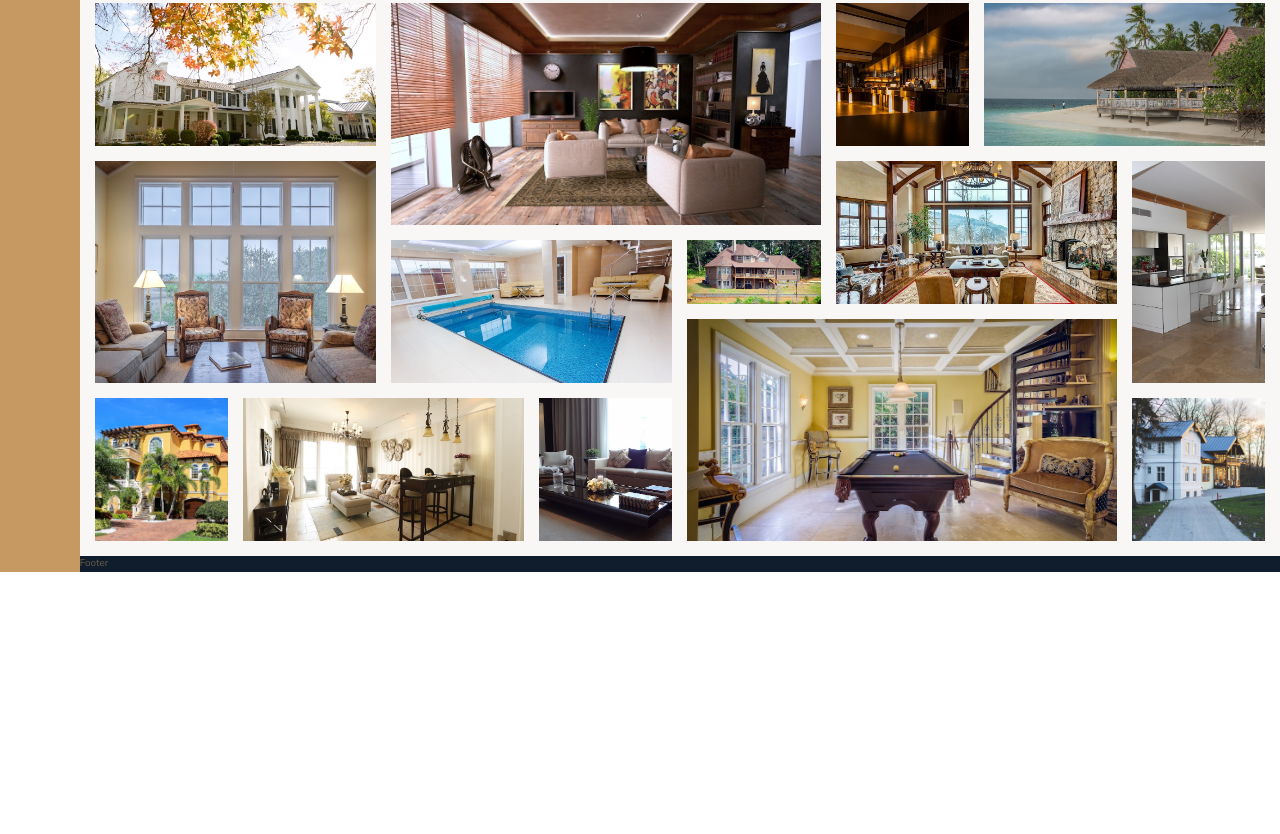
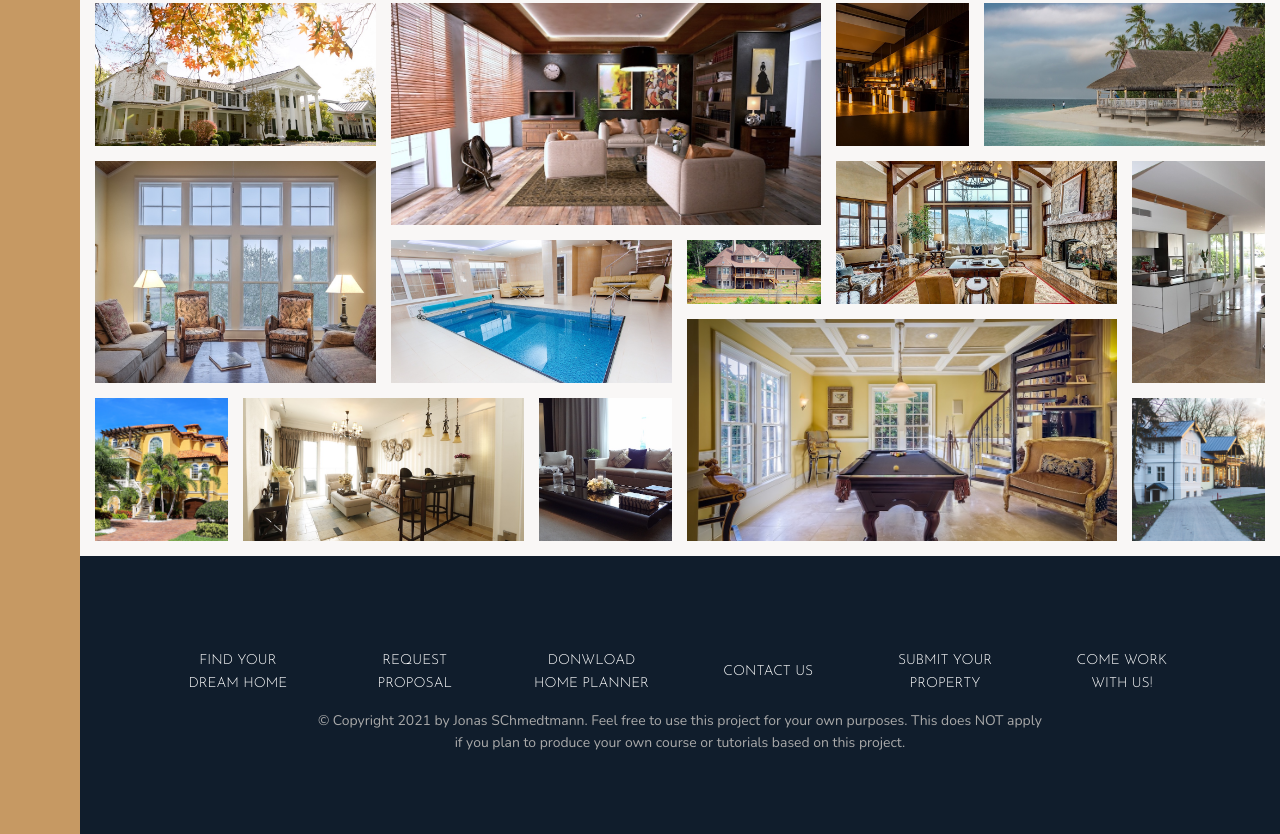
Before and after one commit to okcomputer93/nexter, a website: page index.html in a window 1280 px wide. Shown: the part 3082-3916 px from the top of the page. Before the commit the page ends 3654 px from the top, so only its background shows below. Drawn offline with nearby package versions, Linux system fonts and the light colour scheme.

Commit message:
Building the footer

```diff
--- a/index.html
+++ b/index.html
@@ -422,6 +422,33 @@
             </figure>
         </div>
 
-        <footer class="footer">Footer</footer>
+        <footer class="footer">
+            <ul class="nav">
+                <li class="nav__item">
+                    <a href="#" class="nav__link">Find your dream home</a>
+                </li>
+                <li class="nav__item">
+                    <a href="#" class="nav__link">Request proposal</a>
+                </li>
+                <li class="nav__item">
+                    <a href="#" class="nav__link">Donwload home planner</a>
+                </li>
+                <li class="nav__item">
+                    <a href="#" class="nav__link">Contact us</a>
+                </li>
+                <li class="nav__item">
+                    <a href="#" class="nav__link">Submit your property</a>
+                </li>
+                <li class="nav__item">
+                    <a href="#" class="nav__link">Come work with us!</a>
+                </li>
+            </ul>
+            <p class="copyright">
+                &copy; Copyright 2021 by Jonas SChmedtmann. Feel free to use
+                this project for your own purposes. This does NOT apply if you
+                plan to produce your own course or tutorials based on this
+                project.
+            </p>
+        </footer>
     </body>
 </html>
--- a/sass/_footer.scss
+++ b/sass/_footer.scss
@@ -1,4 +1,42 @@
 .footer {
     background-color: $color-secondary;
     grid-column: full-start / full-end;
+    padding: 8rem;
 }
+
+.nav {
+    list-style: none;
+
+    display: grid;
+    grid-template-columns: repeat(auto-fit, minmax(15rem, 1fr));
+    grid-gap: 2rem;
+    align-items: center;
+
+    &__link:link,
+    &__link:visited {
+        font-size: 1.4rem;
+        color: #fff;
+        text-decoration: none;
+        font-family: $font-display;
+        text-transform: uppercase;
+        text-align: center;
+        padding: 1.5rem;
+        display: block;
+        transition: all 0.2s;
+    }
+
+    &__link:hover,
+    &__link:active {
+        background-color: rgba(#fff, 0.05);
+        transform: translateY(-3px);
+    }
+}
+
+.copyright {
+    font-size: 1.4rem;
+    color: $color-grey-light-2;
+    margin-top: 6rem;
+    text-align: center;
+    margin: 0 auto;
+    width: 70%;
+}
```
Also changed, not shown: css/style.css.
